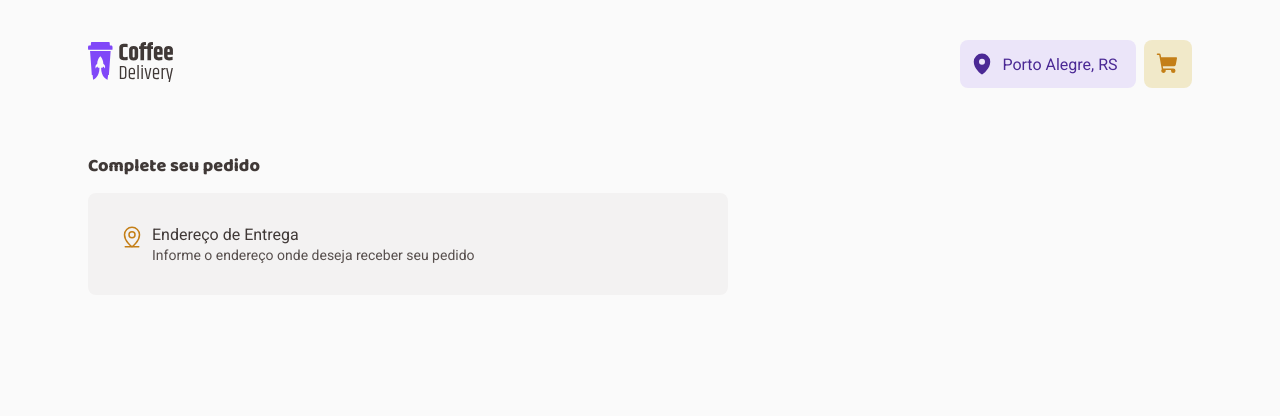
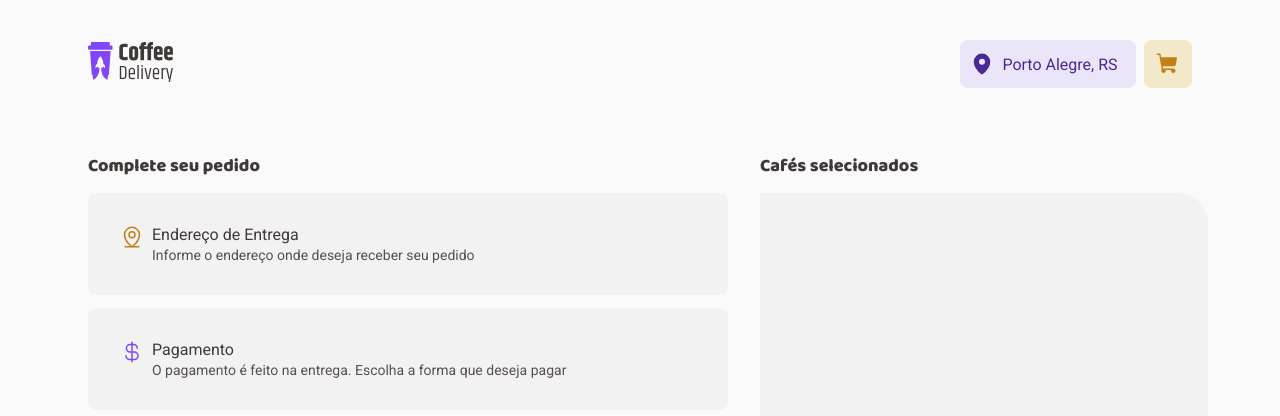
Before and after one commit to zhydani/coffee-delivery, a React (Vite) app: page /checkout in a window 1280 px wide. Shown: the top 416 px of the page. Built offline with nearby package versions, Linux system fonts and the light colour scheme.

Commit message:
improviment!: adicionando os boxs do checkout

```diff
--- a/src/pages/Checkout/index.tsx
+++ b/src/pages/Checkout/index.tsx
@@ -1,9 +1,16 @@
-import { MapPinLine } from 'phosphor-react'
-import { CheckoutContainer, FormContainer, MapPinLineIcon } from './styles'
+import { CurrencyDollar, MapPinLine } from 'phosphor-react'
+import {
+  CheckoutContainer,
+  CurrencyDollarIcon,
+  FormContainer,
+  MapPinLineIcon,
+  SelectedCoffees,
+} from './styles'
 
 export function Checkout() {
   return (
     <CheckoutContainer>
+      <div>
         <h1>Complete seu pedido</h1>
         <FormContainer>
           <header>
@@ -17,6 +24,25 @@ export function Checkout() {
           </header>
           <form action=""></form>
         </FormContainer>
+        <FormContainer>
+          <header>
+            <CurrencyDollarIcon>
+              <CurrencyDollar size={24} />
+            </CurrencyDollarIcon>
+            <div>
+              <h2>Pagamento</h2>
+              <p>
+                O pagamento é feito na entrega. Escolha a forma que deseja pagar
+              </p>
+            </div>
+          </header>
+          <form action=""></form>
+        </FormContainer>
+      </div>
+      <div>
+        <h1>Cafés selecionados</h1>
+        <SelectedCoffees></SelectedCoffees>
+      </div>
     </CheckoutContainer>
   )
 }
--- a/src/pages/Checkout/styles.ts
+++ b/src/pages/Checkout/styles.ts
@@ -2,6 +2,9 @@ import { styled } from 'styled-components'
 
 export const CheckoutContainer = styled.div`
   padding-top: 4rem;
+  display: grid;
+  grid-template-columns: 1fr 1fr;
+  gap: 2rem;
   h1 {
     font-family: 'Baloo 2', sans-serif;
     font-weight: 800;
@@ -16,6 +19,7 @@ export const FormContainer = styled.div`
   border-radius: 8px;
   width: 40rem;
   padding: 2rem;
+  margin-bottom: 0.8rem;
   header {
     display: flex;
     gap: 0.5rem;
@@ -36,3 +40,18 @@ export const FormContainer = styled.div`
 export const MapPinLineIcon = styled.div`
   color: ${(props) => props.theme['yellow-700']};
 `
+
+export const CurrencyDollarIcon = styled.div`
+  color: ${(props) => props.theme['purple-500']};
+`
+
+export const SelectedCoffees = styled.div`
+  background-color: ${(props) => props.theme['gray-200']};
+
+  border-top-right-radius: 30px;
+  border-bottom-left-radius: 30px;
+
+  width: 28rem;
+  height: 31.125rem;
+  padding: 2rem;
+`
```
Lines whose indentation alone changed are shown as unchanged.
